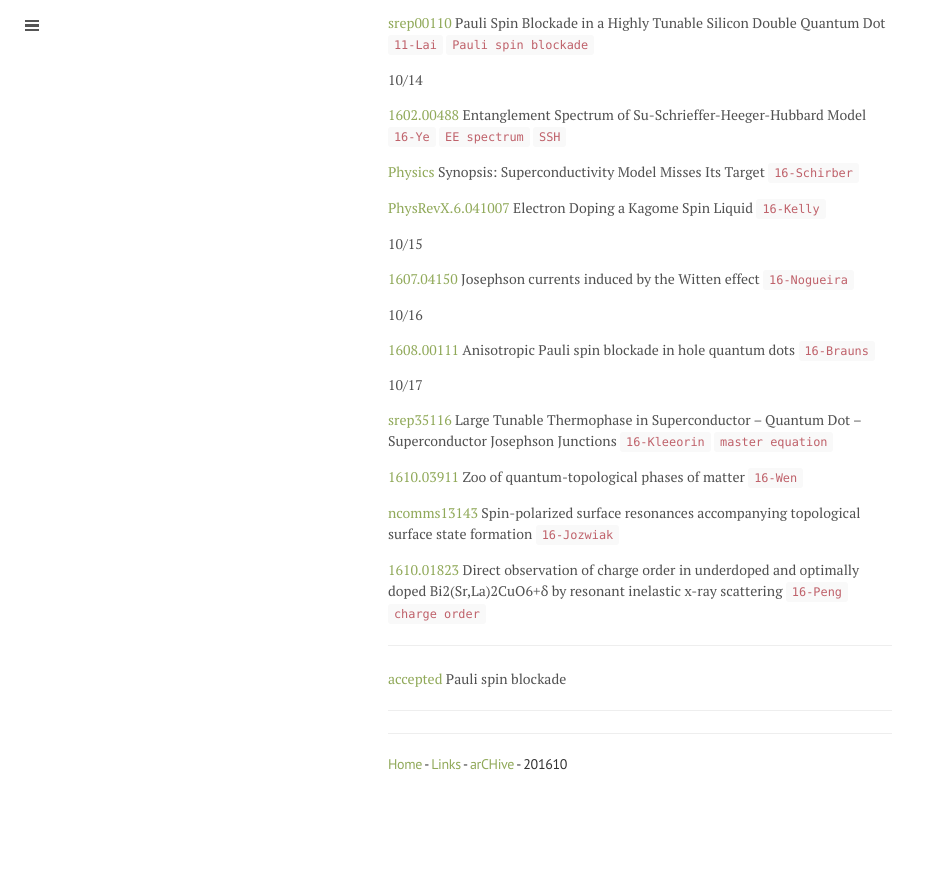
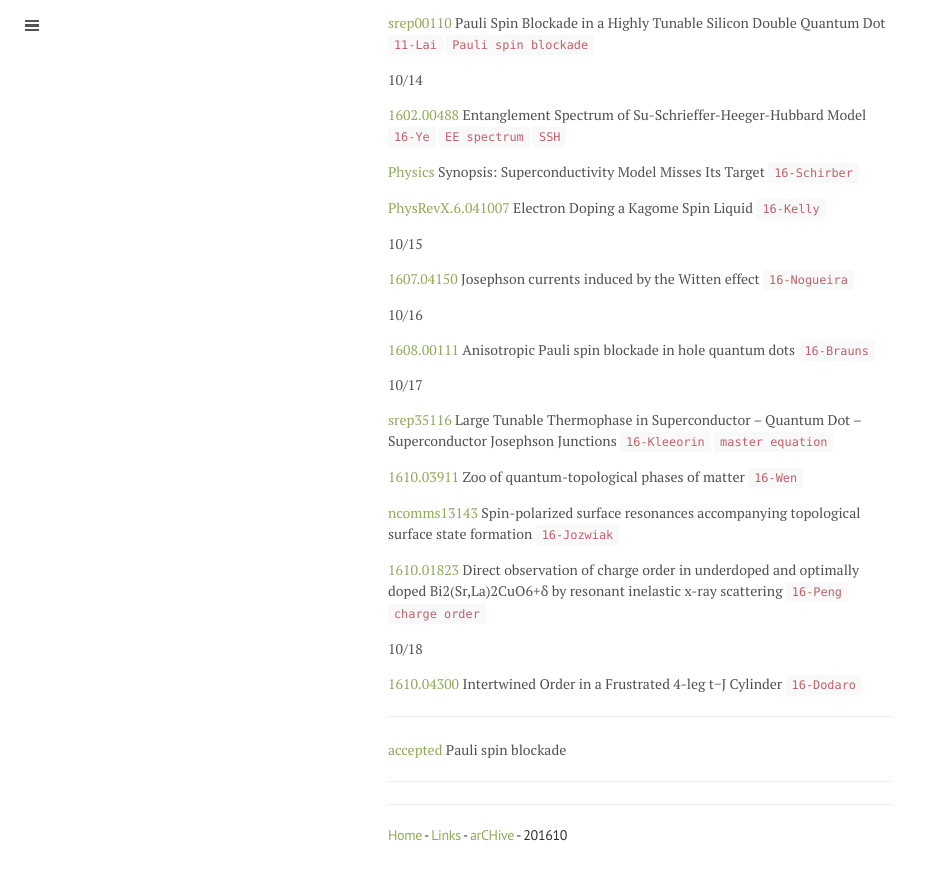
Before and after one commit to qkrwlsghdcjsworlt/work, a Jekyll site: the page built from 201610.md, in a window 1280 px wide and 900 px high, scrolled down 1692 px. Shown: the top 880 px of the window, without its empty margins (0-930 px from the left). Built offline with Jekyll 4.4.1, drawn with Linux system fonts in a browser that asks for light colours; formulas are drawn with MathJax 3; before the commit the page ends 2521 px from its top, so only the background shows below that.

Commit message:
“update”

```diff
--- a/201610.md
+++ b/201610.md
@@ -106,6 +106,14 @@ title: 201610
 
 [1610.01823](https://arxiv.org/abs/1610.01823) Direct observation of charge order in underdoped and optimally doped Bi2(Sr,La)2CuO6+δ by resonant inelastic x-ray scattering `16-Peng` `charge order`
 
+10/18
+
+[1610.04300](https://arxiv.org/abs/1610.04300) Intertwined Order in a Frustrated 4-leg t−J Cylinder `16-Dodaro`
+
+
+
+
+
 
 ---
 
```
